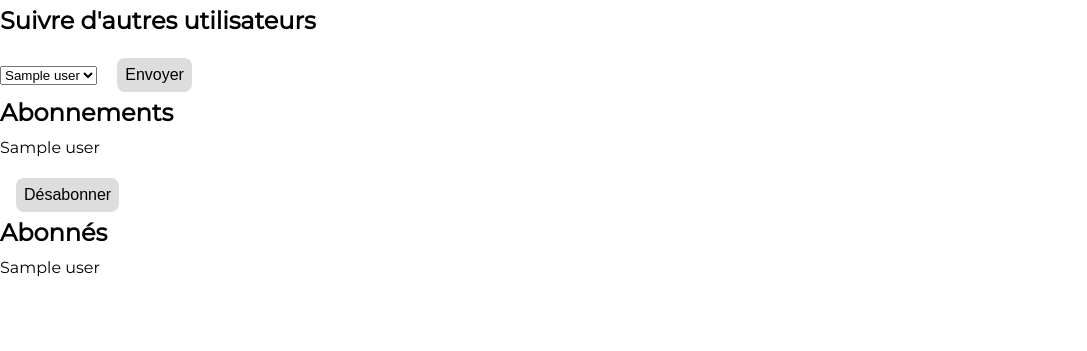
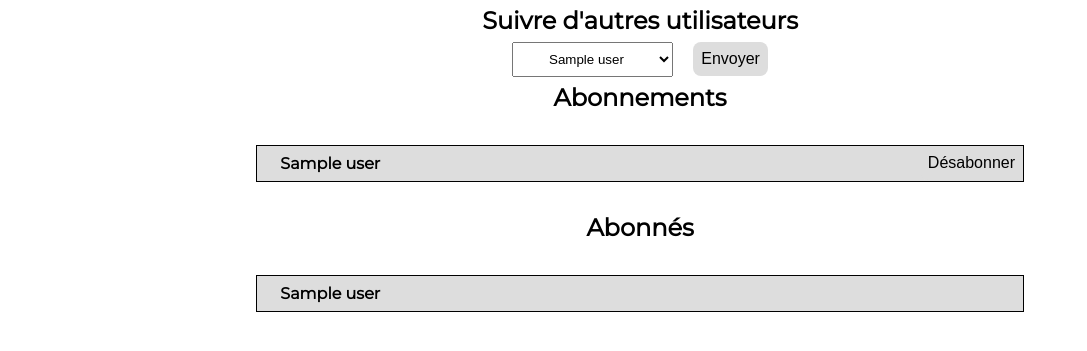
Before and after one commit to KDerec/LITReview, a Django app: template litreview/accounts/templates/subscription_page.html in a window 1280 px wide. Shown: the part 45-396 px from the top of the page, without its empty margins (0-1087 px from the left). Run offline with Django 4.2, Linux system fonts and the light colour scheme; the template is opened without the code that fills it: most values are stand-ins (such as "Sample title", 1, 10 or a date in 2020).

Commit message:
Style subscription  page

```diff
--- a/litreview/accounts/templates/subscription_page.html
+++ b/litreview/accounts/templates/subscription_page.html
@@ -3,7 +3,9 @@
 {% block title %}<title>Mes abonnements</title>{% endblock %}
 
 {% block content %}
-<h2>Suivre d'autres utilisateurs</h2>
+<div id="subscription-page">
+    <section id="follow-other-user">
+        <h1>Suivre d'autres utilisateurs</h1>
         {% if followable_users %}
         <form method="post">
             {% csrf_token %}
@@ -17,12 +19,16 @@
         {% else %}
         <p>Vous suivez déjà tous les utilisateurs de LITReview.</p>
         {% endif %}
-<h2>Abonnements</h2>
+    </section>
+    <section id="subscription">
+        <h1>Abonnements</h1>
         {% if followed_users_list %}
         <ul id="subscriptions-list">
             {% for user in followed_users_list %}
-    <li>
+            <li class="subscription-element">
+                <div class="user-name">
                     {{ user }}
+                </div>
                 <form method="POST" action="{% url 'accounts:delete-user-follow' user.id %}">
                     {% csrf_token %}
                     <input class="buttons" type="submit" value="Désabonner">
@@ -33,14 +39,22 @@
         {% else %}
         <p>Vous ne suivez aucun utilisateur.</p>
         {% endif %}
-<h2>Abonnés</h2>
+    </section>
+    <section id="subscriber">
+        <h1>Abonnés</h1>
         {% if subscribers_list %}
         <ul id="subscribers-list">
             {% for user in subscribers_list %}
-    <li>{{ user }}</li>
+            <li>
+                <div class="user-name">
+                    {{ user }}
+                </div>
+            </li>
             {% endfor %}
         </ul>
         {% else %}
         <p>Vous n'avez pas encore d'abonnés.</p>
         {% endif %}
+    </section>
+</div>
 {% endblock %}
--- a/litreview/static/css/styles.css
+++ b/litreview/static/css/styles.css
@@ -129,30 +129,31 @@ a {
     padding: 2%;
 }
 
-.post-header {
-    display: flex;
-    justify-content: space-between;
+
+/* SUBSCRIPTION PAGE STYLE */
+#subscription-page {
+    text-align: center;
 }
 
-#top-feed-buttons {
+#subscription-page li {
     display: flex;
     flex-wrap: wrap;
-    justify-content: center;
+    justify-content: space-between;
+    background-color: #ddd;
+    border: 1px;
+    border-style: solid;
+    margin: 2% 20% 2% 20%;
+    line-break: anywhere;
 }
 
-.buttons {
-    cursor: pointer;
-    font-size: 100%;
-    margin: 1rem 1rem 0rem 1rem;
-    background-color: #ddd;
-    border-radius: 8px;
-    padding: 0.5rem;
-    border: none;
-    transition: 0.3s;
-
+#id-followable-users-list {
+    padding: 0.5rem 2rem 0.5rem 2rem;
+    margin-right: 1rem;
 }
 
-.buttons:hover {
-    background-color: #6d6d6d;
-    color: white;
+.user-name {
+    line-height: normal;
+    font-weight: bold;
+    padding: 0.5rem;
+    margin-left: 2%;
 }
```
Lines whose indentation alone changed are shown as unchanged.
